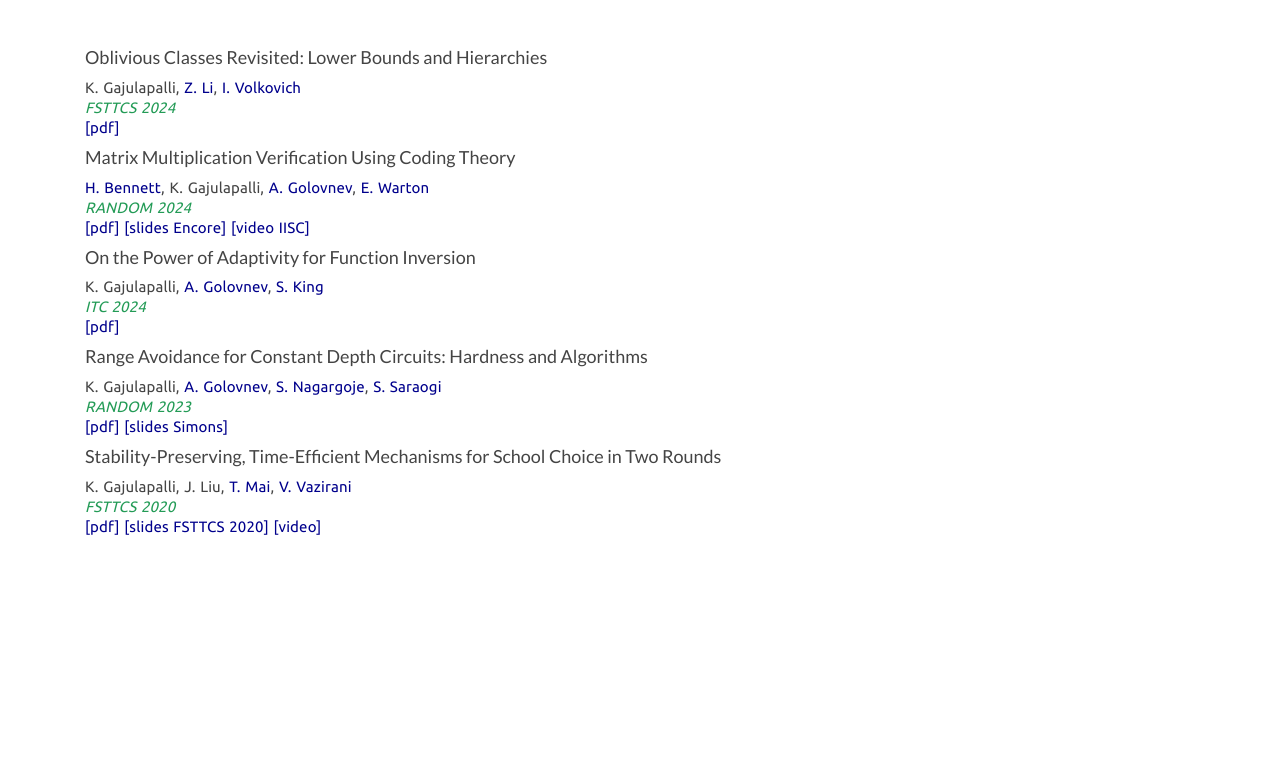
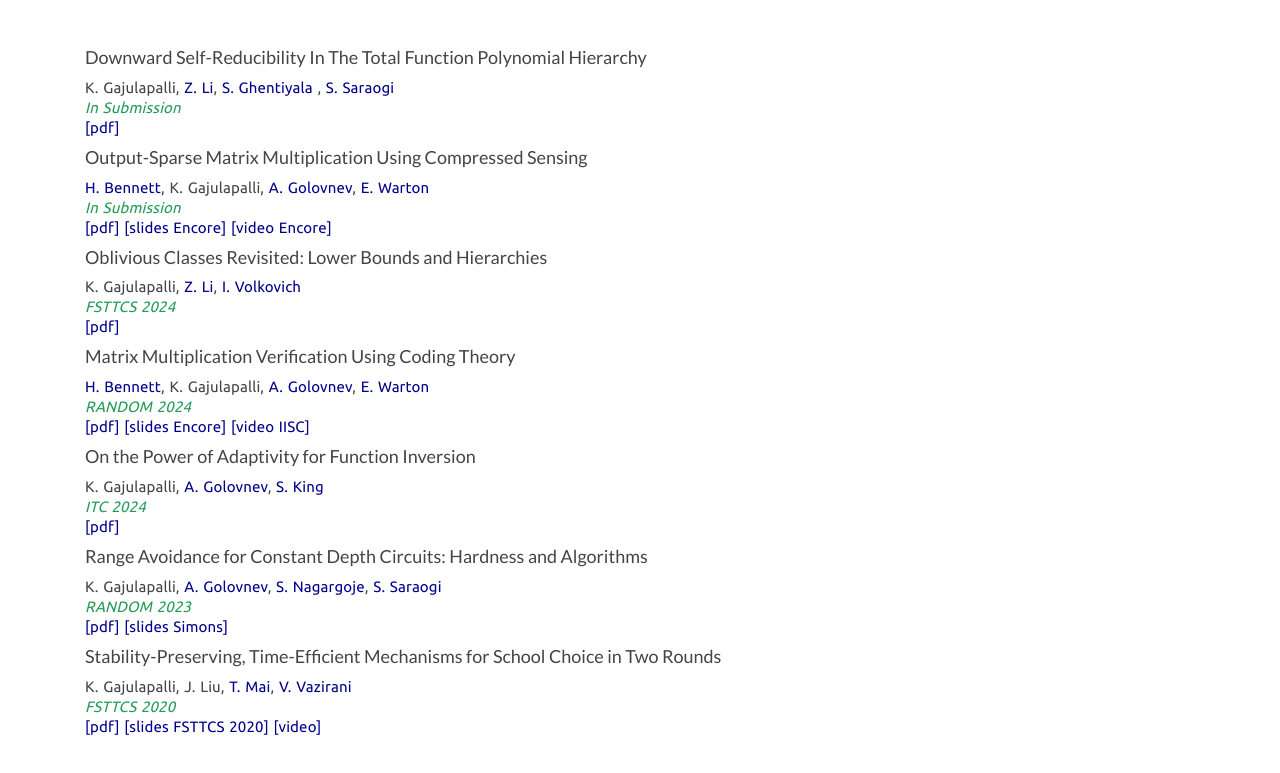
Before and after one commit to gajacked/website, a plain HTML site: page research.html in a window 1280 px wide. Shown: the part 61-834 px from the top of the page. Before the commit the page ends 800 px from the top, so only its background shows below. Drawn offline with Linux system fonts and the light colour scheme; files whose address does not match are found by name.

Commit message:
new papers

```diff
--- a/research.html
+++ b/research.html
@@ -77,6 +77,28 @@
  -->
 
 
+							<h4> Downward Self-Reducibility In The Total Function Polynomial Hierarchy</h4>
+							<p>
+								 K. Gajulapalli, <a href="https://sites.google.com/view/zeyong" target="_blank">Z. Li</a>, <a href="https://surendragh.github.io/" target="_blank">S. Ghentiyala </a>, <a href="https://sarsid.github.io/" target="_blank">S. Saraogi</a> <br />
+								<em style="color:#239B56";>In Submission</em> <br />
+								<a href="https://arxiv.org/abs/2507.19108" target="_blank"> [pdf] </a>
+<!--								<a href="slides/os_mm.pptx" target="_blank"> [slides Encore] </a>
+								<a href="https://www.youtube.com/watch?v=GrEpaUpHPlw" target="_blank"> [video Encore]  </a>-->
+								<!-- <a href="slides/Range_Avoid_Simons.pptx" target="_blank"> [slides Simons] </a> -->
+							</p>
+
+
+							<h4> Output-Sparse Matrix Multiplication Using Compressed Sensing</h4>
+							<p>
+								<a href="https://home.cs.colorado.edu/~hbennett/" target="_blank">H. Bennett</a>, K. Gajulapalli, <a href="https://golovnev.org/" target="_blank">A. Golovnev</a>, <a href="https://www.evelynw.xyz/" target="_blank">E. Warton </a> <br />
+								<em style="color:#239B56";>In Submission</em> <br />
+								<a href="https://arxiv.org/abs/2508.10250" target="_blank"> [pdf] </a>
+								<a href="slides/os_mm.pptx" target="_blank"> [slides Encore] </a>
+								<a href="https://www.youtube.com/watch?v=GrEpaUpHPlw" target="_blank"> [video Encore]  </a>
+								<!-- <a href="slides/Range_Avoid_Simons.pptx" target="_blank"> [slides Simons] </a> -->
+							</p>
+
+
 
 							<h4> Oblivious Classes Revisited: Lower Bounds and Hierarchies</h4>
 							<p>
@@ -95,7 +117,7 @@
 								<em style="color:#239B56";>RANDOM 2024</em> <br />
 								<a href="https://arxiv.org/abs/2309.16176" target="_blank"> [pdf] </a>
 								<a href="slides/os_mm.pptx" target="_blank"> [slides Encore] </a>
-								<a href="https://www.youtube.com/watch?v=YwLJCeu82Ec&t=77s" target="_blank"> [video IISC]  </a>
+								<a href="https://www.youtube.com/watch?v=YwLJCeu82Ec" target="_blank"> [video IISC]  </a>
 								<!-- <a href="slides/Range_Avoid_Simons.pptx" target="_blank"> [slides Simons] </a> -->
 							</p>
 
```
